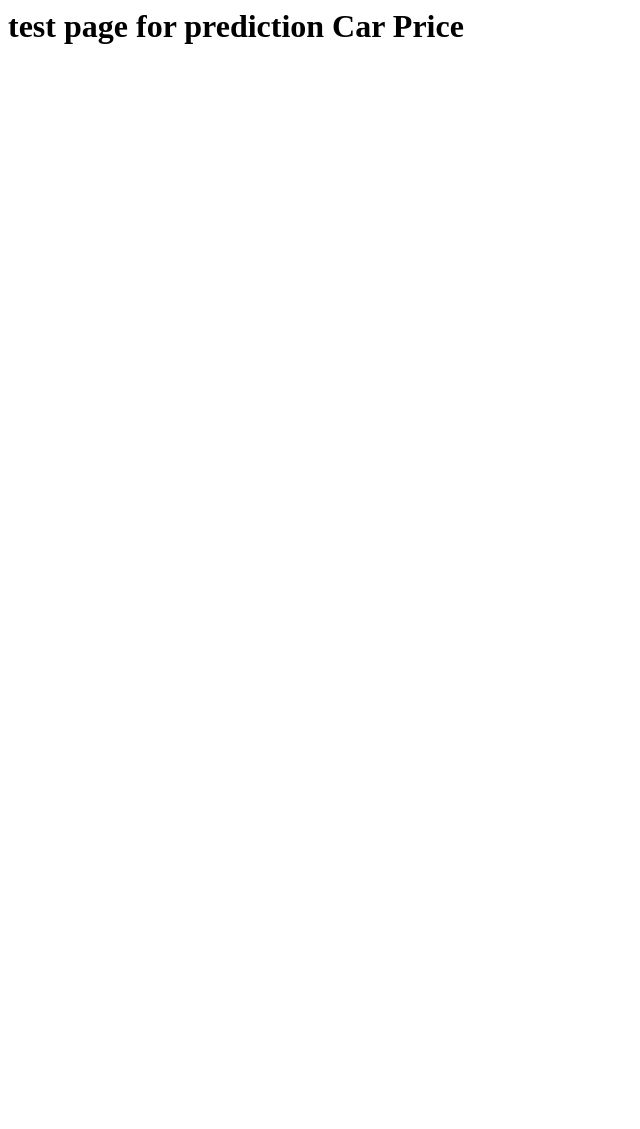
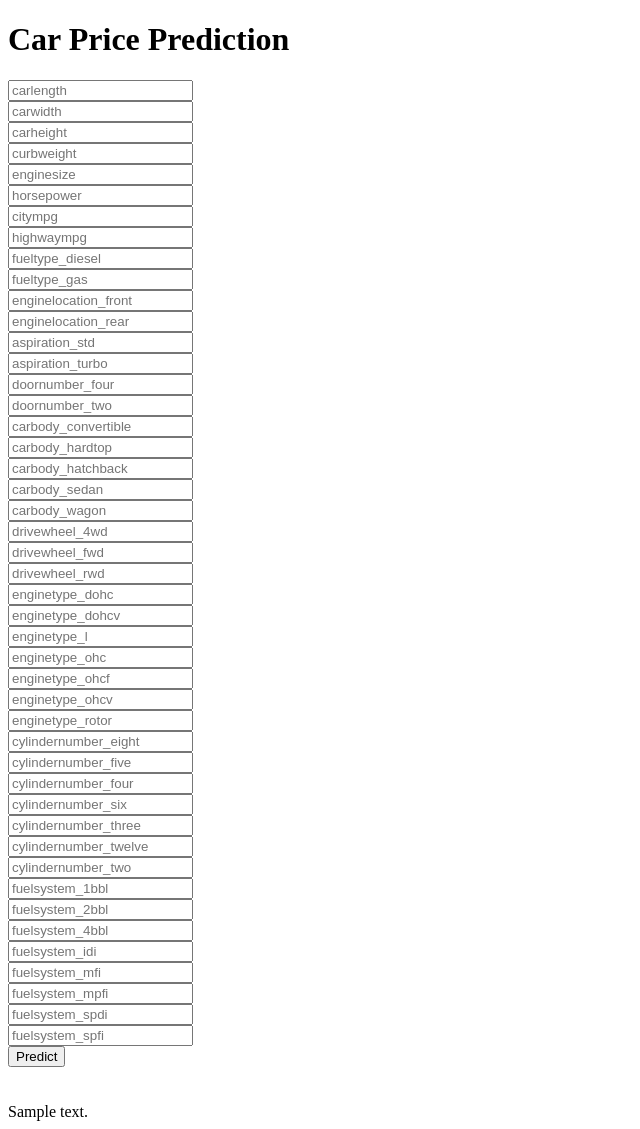
Before and after one commit to borhandarvishi/CarPrice, a Flask app: template templates/home.html in a window 1280 px wide. Shown: the whole page, without its empty margins (0-640 px from the left). Before the commit the page ends 44 px from the top, so only its background shows below. Run offline with Flask 3, Linux system fonts and the light colour scheme; the template is opened without the code that fills it: most values are stand-ins (such as "Sample title", 1, 10 or a date in 2020); parts of the project's set-up code (start-up, migrations or seed data) failed here and were passed over.

Commit message:
create simple frontend for web app

```diff
--- a/templates/home.html
+++ b/templates/home.html
@@ -1,3 +1,82 @@
-<h1>
-    test page for prediction Car Price
-</h1>
+<!DOCTYPE html>
+<html >
+
+<head>
+  <meta charset="UTF-8">
+  <title>ML API</title>
+  <link href='https://fonts.googleapis.com/css?family=Pacifico' rel='stylesheet' type='text/css'>
+<link href='https://fonts.googleapis.com/css?family=Arimo' rel='stylesheet' type='text/css'>
+<link href='https://fonts.googleapis.com/css?family=Hind:300' rel='stylesheet' type='text/css'>
+<link href='https://fonts.googleapis.com/css?family=Open+Sans+Condensed:300' rel='stylesheet' type='text/css'>
+
+
+</head>
+
+<body>
+ <div class="login">
+	<h1>Car Price Prediction</h1>
+
+     <!-- Main Input For Receiving Query to our ML -->
+    <form action="{{ url_for('predict')}}"method="post">
+      <input type="text" name="carlength" placeholder="carlength" required="required" /><br>
+        <input type="text" name="carwidth" placeholder="carwidth" required="required" /><br>
+        <input type="text" name="carheight" placeholder="carheight" required="required" /><br>
+        <input type="text" name="curbweight" placeholder="curbweight" required="required" /><br>
+        <input type="text" name="enginesize" placeholder="enginesize" required="required" /><br>
+        <input type="text" name="horsepower" placeholder="horsepower" required="required" /><br>
+        <input type="text" name="citympg" placeholder="citympg" required="required" /><br>
+        <input type="text" name="highwaympg" placeholder="highwaympg" required="required" /><br>
+        <input type="text" name="fueltype_diesel" placeholder="fueltype_diesel" required="required" /><br>
+        <input type="text" name="fueltype_gas" placeholder="fueltype_gas" required="required" /><br>
+        <input type="text" name="enginelocation_front" placeholder="enginelocation_front" required="required" /><br>
+        <input type="text" name="enginelocation_rear" placeholder="enginelocation_rear" required="required" /><br>
+        <input type="text" name="aspiration_std" placeholder="aspiration_std" required="required" /><br>
+        <input type="text" name="aspiration_turbo" placeholder="aspiration_turbo" required="required" /><br>
+        <input type="text" name="doornumber_four" placeholder="doornumber_four" required="required" /><br>
+        <input type="text" name="doornumber_two" placeholder="doornumber_two" required="required" /><br>
+        <input type="text" name="carbody_convertible" placeholder="carbody_convertible" required="required" /><br>
+        <input type="text" name="carbody_hardtop" placeholder="carbody_hardtop" required="required" /><br>
+        <input type="text" name="carbody_hatchback" placeholder="carbody_hatchback" required="required" /><br>
+        <input type="text" name="carbody_sedan" placeholder="carbody_sedan" required="required" /><br>
+        <input type="text" name="carbody_wagon" placeholder="carbody_wagon" required="required" /><br>
+        <input type="text" name="drivewheel_4wd" placeholder="drivewheel_4wd" required="required" /><br>
+        <input type="text" name="drivewheel_fwd" placeholder="drivewheel_fwd" required="required" /><br>
+        <input type="text" name="drivewheel_rwd" placeholder="drivewheel_rwd" required="required" /><br>
+        <input type="text" name="enginetype_dohc" placeholder="enginetype_dohc" required="required" /><br>
+        <input type="text" name="enginetype_dohcv" placeholder="enginetype_dohcv" required="required" /><br>
+        <input type="text" name="enginetype_l" placeholder="enginetype_l" required="required" /><br>
+        <input type="text" name="enginetype_ohc" placeholder="enginetype_ohc" required="required" /><br>
+        <input type="text" name="enginetype_ohcf" placeholder="enginetype_ohcf" required="required" /><br>
+        <input type="text" name="enginetype_ohcv" placeholder="enginetype_ohcv" required="required" /><br>
+        <input type="text" name="enginetype_rotor" placeholder="enginetype_rotor" required="required" /><br>
+        <input type="text" name="cylindernumber_eight" placeholder="cylindernumber_eight" required="required" /><br>
+        <input type="text" name="cylindernumber_five" placeholder="cylindernumber_five" required="required" /><br>
+        <input type="text" name="cylindernumber_four" placeholder="cylindernumber_four" required="required" /><br>
+        <input type="text" name="cylindernumber_six" placeholder="cylindernumber_six" required="required" /><br>
+        <input type="text" name="cylindernumber_three" placeholder="cylindernumber_three" required="required" /><br>
+        <input type="text" name="cylindernumber_twelve" placeholder="cylindernumber_twelve" required="required" /><br>
+        <input type="text" name="cylindernumber_two" placeholder="cylindernumber_two" required="required" /><br>
+        <input type="text" name="fuelsystem_1bbl" placeholder="fuelsystem_1bbl" required="required" /><br>
+        <input type="text" name="fuelsystem_2bbl" placeholder="fuelsystem_2bbl" required="required" /><br>
+        <input type="text" name="fuelsystem_4bbl" placeholder="fuelsystem_4bbl" required="required" /><br>
+        <input type="text" name="fuelsystem_idi" placeholder="fuelsystem_idi" required="required" /><br>
+        <input type="text" name="fuelsystem_mfi" placeholder="fuelsystem_mfi" required="required" /><br>
+        <input type="text" name="fuelsystem_mpfi" placeholder="fuelsystem_mpfi" required="required" /><br>
+        <input type="text" name="fuelsystem_spdi" placeholder="fuelsystem_spdi" required="required" /><br>
+        <input type="text" name="fuelsystem_spfi" placeholder="fuelsystem_spfi" required="required" /><br>
+
+
+
+
+        <button type="submit" class="btn btn-primary btn-block btn-large">Predict</button>
+    </form>
+
+   <br>
+   <br>
+
+
+ </div>
+ {{prediction_text}}
+
+</body>
+</html>
```
